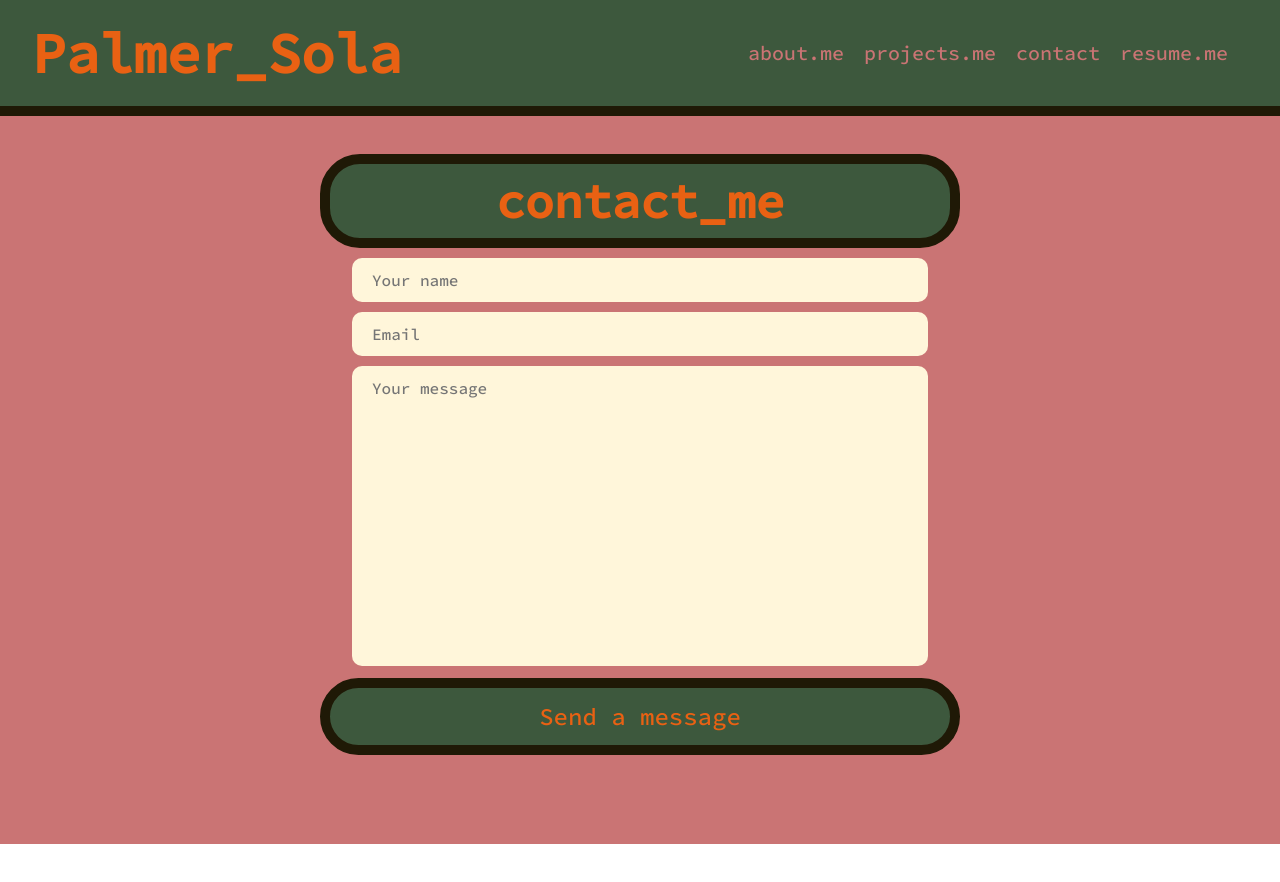
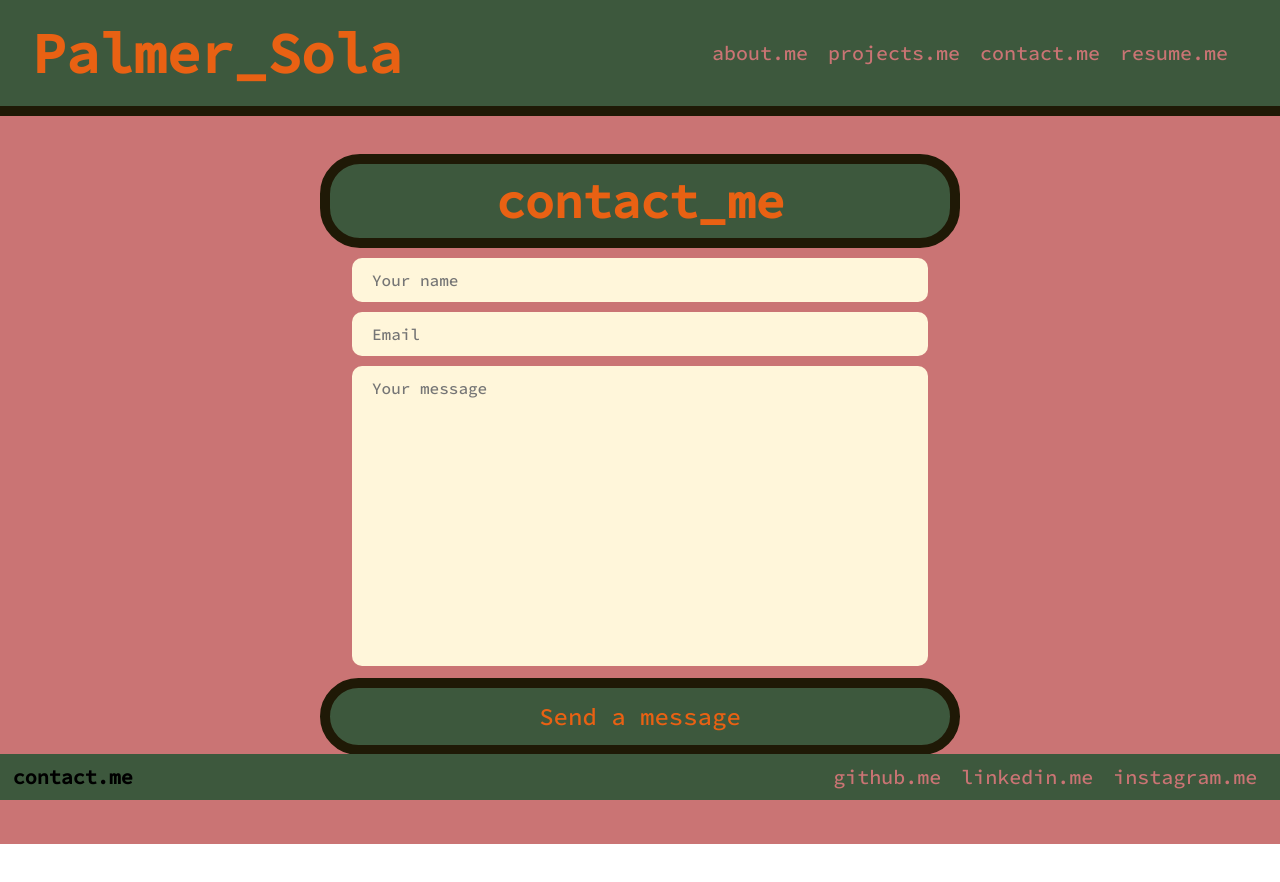
Before and after one commit to palmersola/Palmer_Sola, a React (Create React App) app: page /#/contact in a window 1280 px wide. Shown: the top 882 px of the page. Before the commit the page ends 844 px from the top, so only its background shows below. Built offline with nearby package versions, Linux system fonts and the light colour scheme.

Commit message:
fixed navigation page

```diff
--- a/src/App.js
+++ b/src/App.js
@@ -3,17 +3,18 @@ import { Routes, Route, HashRouter } from "react-router-dom";
 import About from "./compnents/About";
 import Project from "./compnents/Project";
 import Contact from "./compnents/Contact";
-import Header from './compnents/Header';
+import Header from "./compnents/Header";
+import Footer from "./compnents/Footer";
 function App() {
   return (
     <HashRouter>
       <Header />
-
       <Routes>
         <Route path="/" element={<About />} />
         <Route path="/project" element={<Project />} />
         <Route path="/contact" element={<Contact />} />
       </Routes>
+      <Footer />
     </HashRouter>
   );
 }
--- a/src/compnents/Navigation.js
+++ b/src/compnents/Navigation.js
@@ -6,7 +6,7 @@ function Navigation() {
     <nav>
       <NavLink to="/">about.me</NavLink>
       <NavLink to="/project">projects.me</NavLink>
-      <NavLink to="/contact">contact</NavLink>
+      <NavLink to="/contact">contact.me</NavLink>
       <a href={resume} download>
         resume.me
       </a>
```
